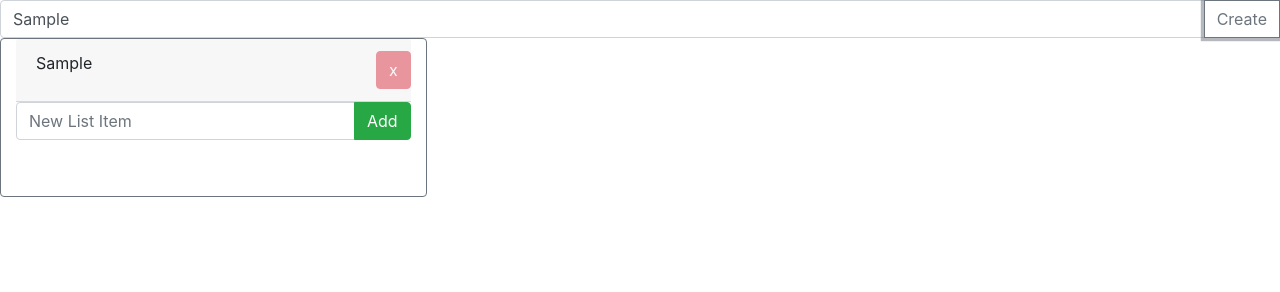
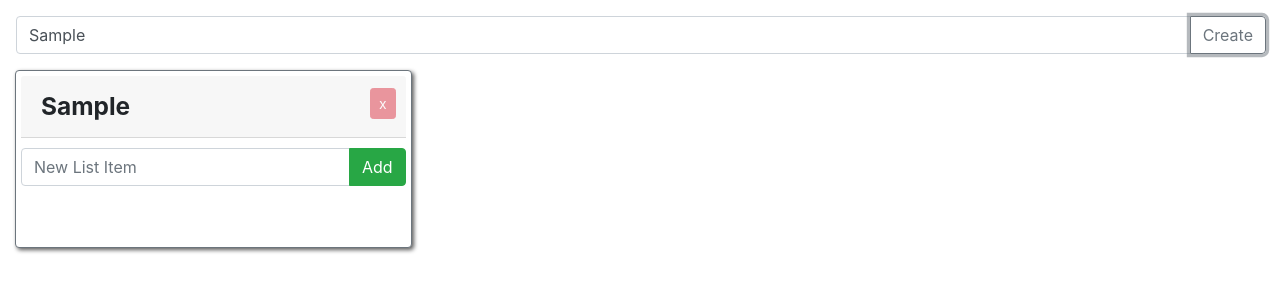
Before and after one commit to markdavich/task-master, a plain HTML site: page index.html in a window 1280 px wide. Both pictures are taken after typing "Sample" into the empty fields and a click on the button "Create". Drawn offline with nearby package versions, Linux system fonts and the light colour scheme.

Commit message:
Added some styling

```diff
--- a/app/Models/List.js
+++ b/app/Models/List.js
@@ -44,16 +44,17 @@ export default class List {
 
     getHeader() {
         return `
-            <div class="card-header">
+            <div class="card-header header">
                 ${this.title}
-                <button onclick="app.controllers.listController.removeList(${this.index})" type="button" class="btn btn-danger delete-list">x</button>
+                <button onclick="app.controllers.listController.removeList(${this.index})" type="button" class="btn-sm btn btn-danger delete-list">x</button>
             </div>
         `
     }
 
     getTemplate(index) {
         let template = `
-            <div class="col-12 col-sm-4 col-lg-4 card border-secondary mb-3" name="${this.listName()}">
+            <div class="col-12 col-sm-6 col-md-6 col-lg-4" name="${this.listName()}">
+                <div class="list card border-secondary">
                     ${this.getHeader()}
                     <div class="input-group mb-3">
                         <input type="text" placeholder="New List Item" class="form-control" id="${this.newListInputName()}">
@@ -65,6 +66,7 @@ export default class List {
                         ${this.getToDoTemplate()}
                     </div>
                 </div>
+            </div>
         `
         return template
     }
--- a/assets/style.css
+++ b/assets/style.css
@@ -1,15 +1,19 @@
 .delete-list {
   float: right;
-  margin-right: -20px;
+  margin-right: -10px;
   opacity: 0.50;
 }
 
 .header {
-  width: 80%;
   font-size: 1.53em;
-  border: solid rgba(0, 0, 0, 0.267) 1px;
-  border-top-left-radius: 5px;
-  border-bottom-left-radius: 5px;
+  font-weight: bold;
+  margin-bottom: 10px;
+}
+
+.list {
+  box-shadow: 2px 2px 4px rgba(0, 0, 0, 0.644);
+  padding: 5px;
+  margin-bottom: 15px;
 }
 
 .checked {
--- a/index.html
+++ b/index.html
@@ -11,12 +11,16 @@
 </head>
 
 <body>
-    <form onsubmit="app.controllers.listController.addList(event)" class="input-group mb-3">
-        <input type="text" class="form-control" name="newListName" placeholder="List Name"
-            aria-describedby="button-create-list">
-        <div class="input-group-append">
-            <button class="btn btn-outline-secondary" type="submit" id="button-create-list">Create</button>
+    <form onsubmit="app.controllers.listController.addList(event)">
+        <div class="input-group m-3">
+            <input type="text" class="form-control" name="newListName" placeholder="List Name"
+                aria-describedby="button-create-list">
+            <div class="input-group-append">
+                <button style="margin-right: 30px;" class="btn btn-outline-secondary" type="submit"
+                    id="button-create-list">Create</button>
+            </div>
         </div>
+
         <div class="container-fluid">
             <div id="lists" class="row" name="lists">
 
```
Lines whose indentation alone changed are shown as unchanged.
